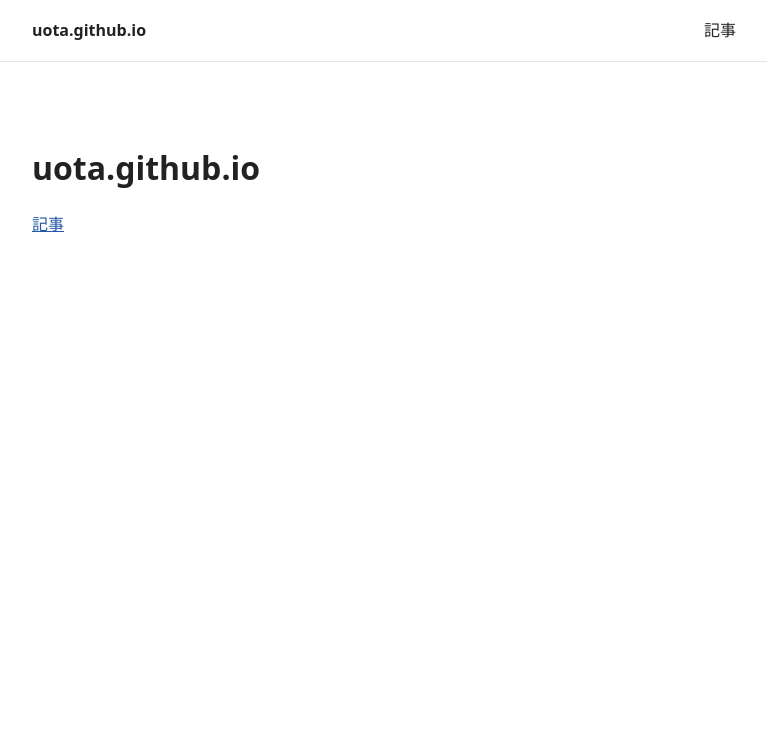
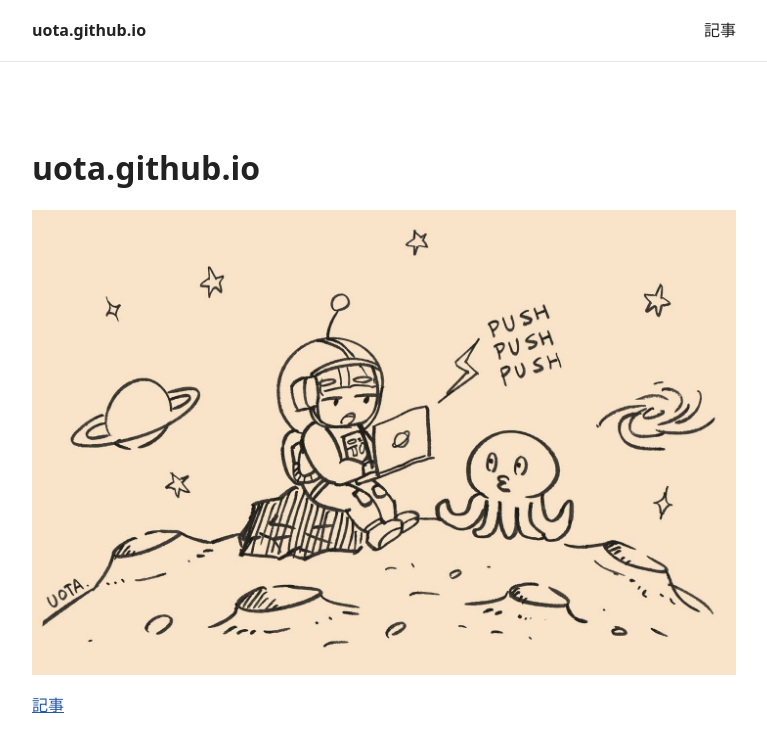
Before and after one commit to uota/uota.github.io, a Jekyll site: the page built from index.md, in a window 1280 px wide. Shown: the top 752 px of the page, without its empty margins (256-1023 px from the left). Built offline with Jekyll 4.4.1, drawn with Linux system fonts in a browser that asks for light colours.

Commit message:
Add image to homepage (#3)
* Add image to homepage

* Constrain images to content width

```diff
--- a/assets/css/style.css
+++ b/assets/css/style.css
@@ -12,6 +12,12 @@
 
 a {
   color: #2457a6;
+}
+
+img {
+  display: block;
+  height: auto;
+  max-width: 100%;
 }
 
 .site-header {
--- a/index.md
+++ b/index.md
@@ -5,4 +5,6 @@
 
 # uota.github.io
 
+![トップページの画像]({{ '/assets/images/index/20260925_top.jpg' | relative_url }})
+
 [記事]({{ '/articles/' | relative_url }})
```
Also changed, not shown: assets/images/index/20260925_top.jpg (added).
